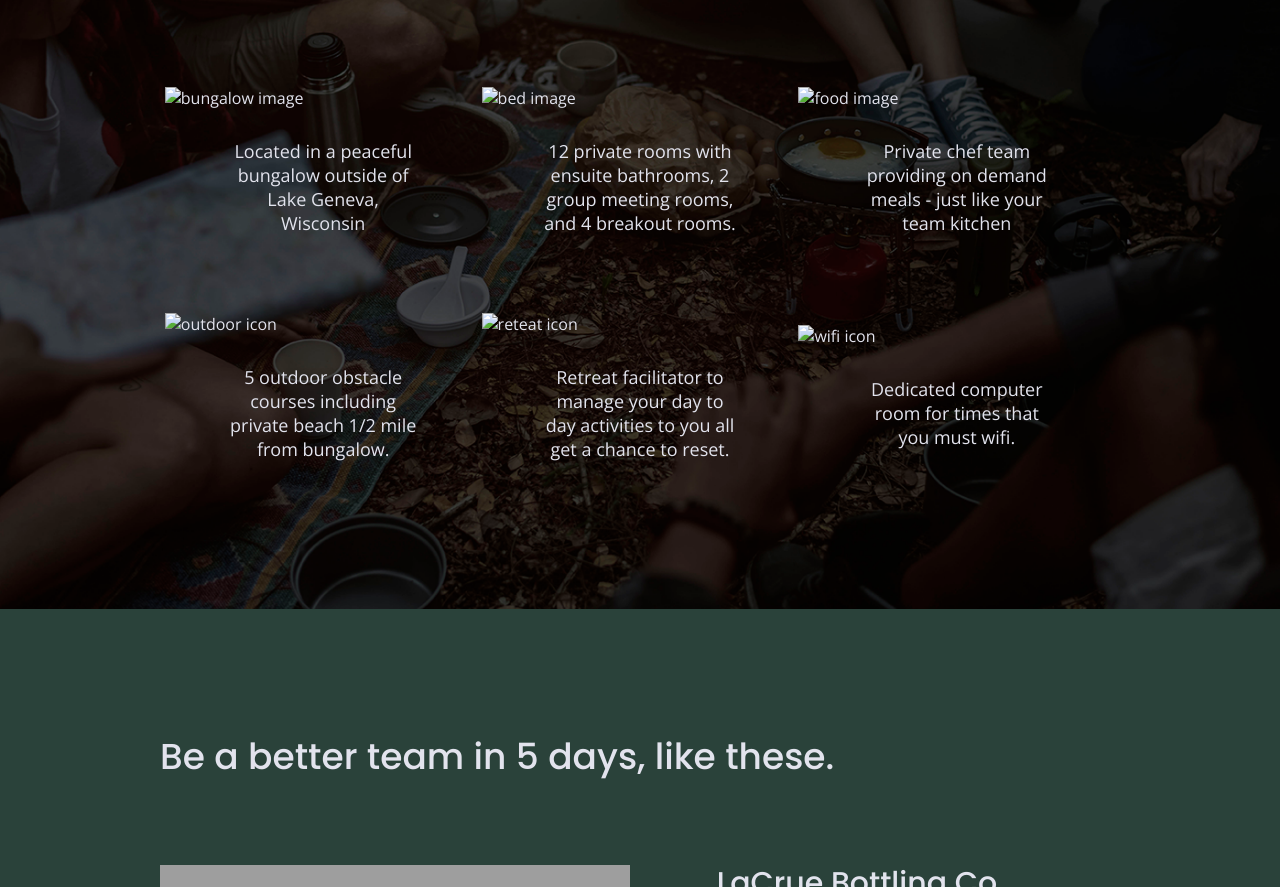
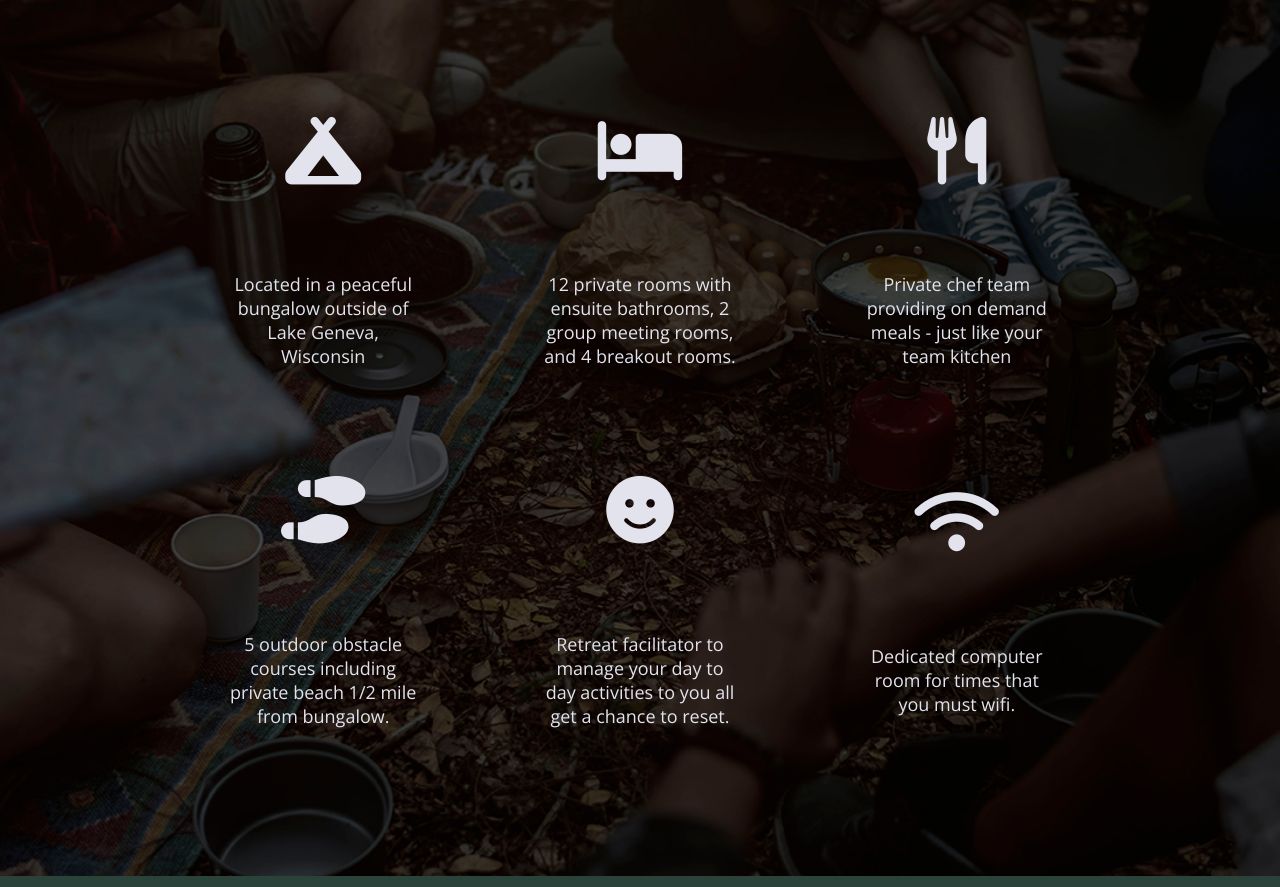
Before and after one commit to Alcides-hub/unplug-website, a website: page index.html in a window 1280 px wide. Shown: the part 1136-2023 px from the top of the page. Drawn offline with nearby package versions, Linux system fonts and the light colour scheme; grey boxes are pictures that could not be loaded.

Commit message:
Added icons using fontawesome

```diff
--- a/css/main.css
+++ b/css/main.css
@@ -372,6 +372,11 @@
     margin-top: 30px;
   }
 
+  .features i {
+    font-size: 3.75em;
+          margin-bottom: 40px;
+  }
+
   .features h2 {
     margin-bottom: 60px;
   }
@@ -425,7 +430,7 @@
     padding-bottom: 125%;
     overflow: hidden;
     position: relative;
-}
+    }
 
   .map iframe {
     width: 100%;
@@ -433,7 +438,7 @@
     position: absolute;
     top: 0;
     left: 0;
-}
+    }
 
   /* ==========================================================================
      FAQ Page
@@ -713,6 +718,10 @@
         width: 45%;
       }
 
+      .map figure {
+        padding-bottom: 45.5%;
+        }
+
       .contact-section .content-wrapper h2 {
         width: 80%;
       }
@@ -838,6 +847,11 @@
         font-size: 3em;
       }
 
+      .map figure {
+        padding-bottom: 37.5%;
+        }
+
+
       .contact-content h4 {
         font-size: 1.875em;
       }
--- a/index.html
+++ b/index.html
@@ -21,8 +21,8 @@
 
   <!-- Google Fonts -->
   <link href="https://fonts.googleapis.com/css?family=Open+Sans:400,700|Poppins:500,700" rel="stylesheet">
-
-
+  <!-- Fontawesome Icons -->
+  <script src="https://kit.fontawesome.com/0ddd406995.js" crossorigin="anonymous"></script>
   <meta name="theme-color" content="#fafafa">
 </head>
 
@@ -67,27 +67,27 @@
                 <h2>Have the work week you always dreamed of - <br>without the bad wifi.</h2>
             <div class="features-items">
                 <article>
-                    <img class="fontawesome-icon" src="" alt="bungalow image">
+                    <p class="fontawesome-icon"><i class="fas fa-campground"></i></p>
                     <p class="features-item-description">Located in a peaceful bungalow outside of Lake Geneva, Wisconsin</p>
                 </article>
                 <article>
-                    <img class="fontawesome-icon" src="" alt="bed image">
+                    <p class="fontawesome-icon"><i class="fas fa-bed"></i></p>
                     <p class="features-item-description">12 private rooms with ensuite bathrooms, 2 group meeting rooms, and 4 breakout rooms.</p>
                 </article>
                 <article>
-                    <img class="fontawesome-icon" src="" alt="food image">
+                    <p class="fontawesome-icon"><i class="fas fa-utensils"></i></p>
                     <p class="features-item-description">Private chef team providing on demand meals - just like your team kitchen</p>
                 </article>
                 <article>
-                    <img class="fontawesome-icon" src="" alt="outdoor icon">
+                    <p class="fontawesome-icon"><i class="fas fa-shoe-prints"></i></p>
                     <p class="features-item-description">5 outdoor obstacle courses including private beach 1/2 mile from bungalow.</p>
                 </article>
                 <article>
-                    <img class="fontawesome-icon" src="" alt="reteat icon">
+                    <p class="fontawesome-icon"><i class="fas fa-smile"></i></p>
                     <p class="features-item-description">Retreat facilitator to manage your day to day activities to you all get a chance to reset.</p>
                 </article>
                 <article>
-                    <img class="fontawesome-icon" src="" alt="wifi icon">
+                    <p class="fontawesome-icon"><i class="fas fa-wifi"></i></p>
                     <p class="features-item-description">Dedicated computer room for times that you must wifi.</p>
                 </article>
             </div>
```
Also changed, not shown: about/index.html (+2 -1 lines), faq/index.html (+2 -1 lines).
